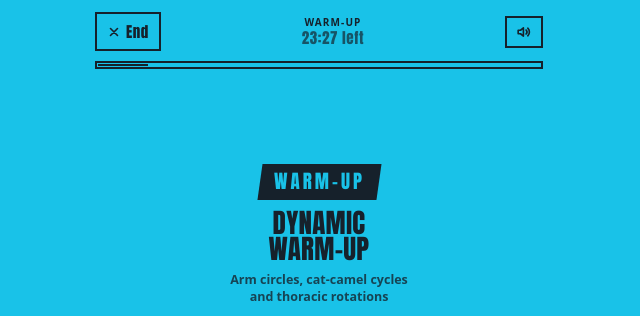
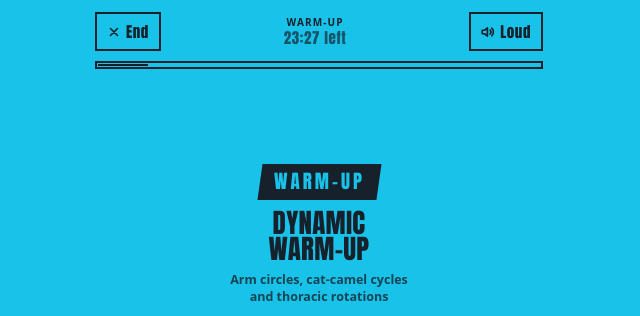
Before and after one commit to jbiederman18-ops/WorkoutPlus, a plain HTML site: page index.html in a window 1280 px wide. Both pictures are taken after a click on the button "Start Routine". Shown: the top 316 px of the page, without its empty margins (321-961 px from the left). Drawn offline with Linux system fonts and the light colour scheme.

Commit message:
Update index.html

```diff
--- a/index.html
+++ b/index.html
@@ -658,6 +658,7 @@ body.is-running .view-active-wrap{color:var(--on-phase)}
   background:var(--ink);color:var(--paper-2);
   border:2px solid var(--paper-2);
   font-family:var(--display);font-size:17px;letter-spacing:.04em;
+  white-space:nowrap;
   opacity:0;pointer-events:none;
   transition:opacity .18s,transform .18s;
 }
@@ -712,6 +713,7 @@ body.is-running .view-active-wrap{color:var(--on-phase)}
   <symbol id="i-prev" viewBox="0 0 24 24"><path d="M19 20L9 12l10-8v16z" fill="currentColor" stroke="none"/><path d="M5 5v14"/></symbol>
   <symbol id="i-next" viewBox="0 0 24 24"><path d="M5 4l10 8-10 8V4z" fill="currentColor" stroke="none"/><path d="M19 5v14"/></symbol>
   <symbol id="i-vol-on" viewBox="0 0 24 24"><path d="M11 5L6 9H2v6h4l5 4V5z"/><path d="M15.5 8.5a5 5 0 0 1 0 7"/><path d="M18.5 5.5a9 9 0 0 1 0 13"/></symbol>
+  <symbol id="i-vol-mix" viewBox="0 0 24 24"><path d="M11 5L6 9H2v6h4l5 4V5z"/><path d="M17 17V7l5-1.5v10"/><circle cx="15.5" cy="17" r="1.5"/><circle cx="20.5" cy="15.5" r="1.5"/></symbol>
   <symbol id="i-vol-off" viewBox="0 0 24 24"><path d="M11 5L6 9H2v6h4l5 4V5z"/><path d="M22 9l-6 6M16 9l6 6"/></symbol>
   <symbol id="i-clock" viewBox="0 0 24 24"><circle cx="12" cy="12" r="9"/><path d="M12 7v5l3 2"/></symbol>
   <symbol id="i-alert" viewBox="0 0 24 24"><path d="M10.3 3.9L1.8 18a2 2 0 0 0 1.7 3h17a2 2 0 0 0 1.7-3L13.7 3.9a2 2 0 0 0-3.4 0z"/><path d="M12 9v4"/><path d="M12 17h.01"/></symbol>
@@ -813,8 +815,9 @@ body.is-running .view-active-wrap{color:var(--on-phase)}
           <div id="run-count" class="runbar__count">—</div>
           <div id="run-left" class="runbar__left">—</div>
         </div>
-        <button id="sound-btn" class="minibtn" aria-pressed="true" aria-label="Sound on">
+        <button id="sound-btn" class="minibtn" aria-label="Sound: loud">
           <svg id="sound-icon" class="icon" aria-hidden="true"><use href="#i-vol-on"/></svg>
+          <span id="sound-label">Loud</span>
         </button>
       </div>
       <div id="timeline" class="timeline" aria-hidden="true"></div>
@@ -1095,6 +1098,7 @@ const defaultState = () => ({
   week:1,
   block:1,
   sound:true,
+  soundMode:"loud",  // "loud" | "mix" | "off"
   haptics:true,
   completed:{},   // "b1-w1-Mon" -> "2026-08-10"
   logs:{}         // slot id -> { load, date, week, day }
@@ -1142,8 +1146,15 @@ let state = defaultState();
 function loadState(){
   try{
     const raw = localStorage.getItem(STORE_KEY);
-    if(raw) state = Object.assign(defaultState(), JSON.parse(raw));
+    if(raw){
+      const saved = JSON.parse(raw);
+      state = Object.assign(defaultState(), saved);
+      // Older saves only had an on/off boolean.
+      if(!saved.soundMode) state.soundMode = saved.sound === false ? "off" : "loud";
+    }
   }catch(e){ /* storage unavailable or corrupt — carry on with defaults */ }
+  if(!SOUND_MODES[state.soundMode]) state.soundMode = "loud";
+  state.sound = state.soundMode !== "off";
 }
 function saveState(){
   try{ localStorage.setItem(STORE_KEY, JSON.stringify(state)); }
@@ -1356,6 +1367,7 @@ const el = {
   exitBtn:  $("exit-btn"),
   soundBtn: $("sound-btn"),
   soundIcon:$("sound-icon").querySelector("use"),
+  soundLabel:$("sound-label"),
   prevBtn:  $("prev-btn"),
   prevLabel:$("prev-label"),
   pauseBtn: $("pause-btn"),
@@ -1412,7 +1424,7 @@ function unlockAudio(){
   if(!state.sound) return audioCtx;
   const AC = window.AudioContext || window.webkitAudioContext;
   if(!AC) return null;
-  setAudioSession("playback");
+  setAudioSession(SOUND_MODES[state.soundMode].session);
   if(!audioCtx || audioCtx.state === "closed"){
     try{ audioCtx = new AC(); }catch(e){ audioCtx = null; return null; }
   }
@@ -1431,6 +1443,20 @@ function unlockAudio(){
 }
 
 function releaseAudio(){ setAudioSession("auto"); }
+
+/* Web pages can't ask iOS for "playback, but mix with others", so this is
+   a real choice: "playback" beats the silent switch but interrupts other
+   apps; "ambient" mixes over video/music but obeys the silent switch. */
+const SOUND_MODES = {
+  loud:{ session:"playback", icon:"#i-vol-on",  label:"Loud", next:"mix",
+         aria:"Sound: loud. Works on silent, pauses other audio.",
+         toast:"Loud · pauses other audio" },
+  mix: { session:"ambient",  icon:"#i-vol-mix", label:"Mix",  next:"off",
+         aria:"Sound: mix. Plays over other audio, needs ringer on.",
+         toast:"Mix · ringer must be on" },
+  off: { session:"auto",     icon:"#i-vol-off", label:"Off",  next:"loud",
+         aria:"Sound off.", toast:"Sound off" }
+};
 
 function playTone(ctx, freq, seconds, volume){
   const osc = ctx.createOscillator();
@@ -2226,12 +2252,19 @@ el.prevBtn.addEventListener("click", goBack);
 el.nextBtn.addEventListener("click", goNext);
 el.addBtn.addEventListener("click", addTime);
 
+function renderSoundBtn(){
+  const m = SOUND_MODES[state.soundMode];
+  el.soundIcon.setAttribute("href", m.icon);
+  el.soundLabel.textContent = m.label;
+  el.soundBtn.setAttribute("aria-label", m.aria);
+}
+
 el.soundBtn.addEventListener("click", () => {
-  state.sound = !state.sound;
+  state.soundMode = SOUND_MODES[state.soundMode].next;
+  state.sound = state.soundMode !== "off";
   saveState();
-  el.soundIcon.setAttribute("href", state.sound ? "#i-vol-on" : "#i-vol-off");
-  el.soundBtn.setAttribute("aria-pressed", state.sound ? "true" : "false");
-  el.soundBtn.setAttribute("aria-label", state.sound ? "Sound on" : "Sound off");
+  renderSoundBtn();
+  toast(SOUND_MODES[state.soundMode].toast);
   if(state.sound){ unlockAudio(); setTimeout(()=>beep(880, 0.12, 0.12), 60); }
   else releaseAudio();
 });
@@ -2312,8 +2345,7 @@ loadState();
 migrateBlocks();
 goToNextUp();
 
-el.soundIcon.setAttribute("href", state.sound ? "#i-vol-on" : "#i-vol-off");
-el.soundBtn.setAttribute("aria-pressed", state.sound ? "true" : "false");
+renderSoundBtn();
 el.ringFill.setAttribute("stroke-dasharray", RING_CIRCUMFERENCE.toFixed(2));
 
 buildTabs();
```
